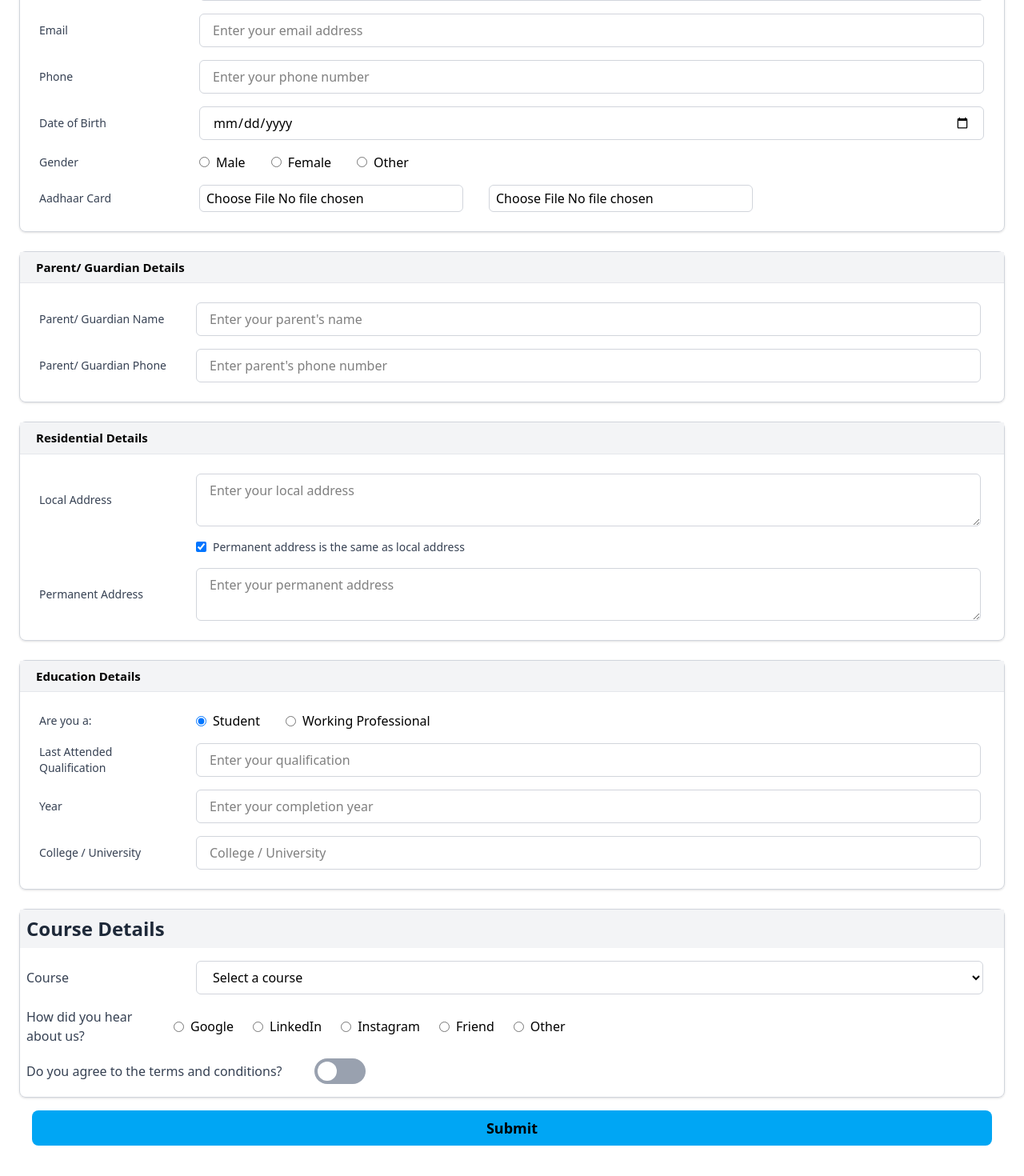
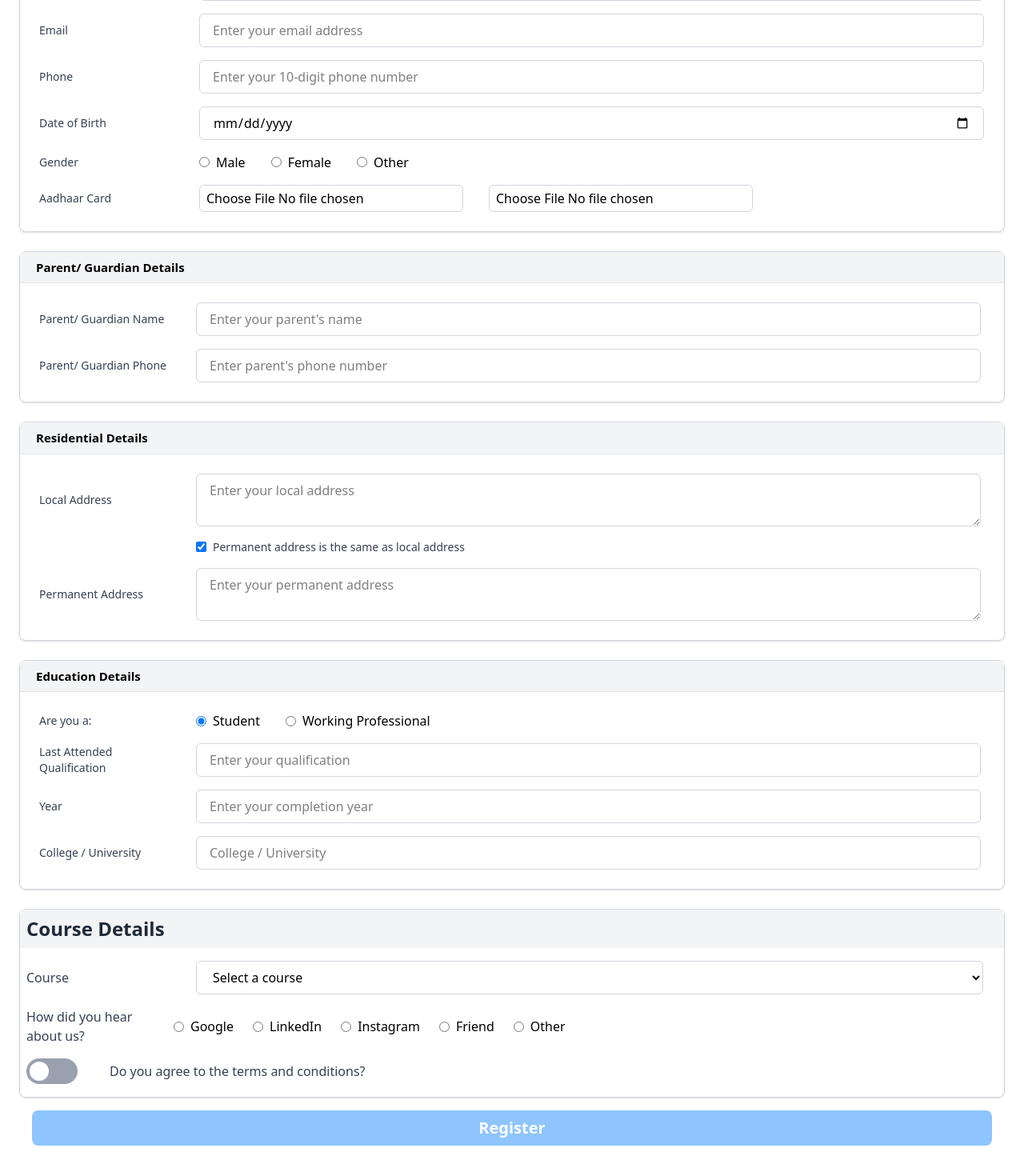
Before and after one commit to Tanmayshukla25/FslForm, a React (Vite) app in the folder Fsl-Form/: page / in a window 1280 px wide. Shown: the part 210-1680 px from the top of the page at 80% size. Built offline with nearby package versions, Linux system fonts and the light colour scheme.

Commit message:
Update Css And Add Limits

```diff
--- a/Fsl-Form/src/Components/Form.jsx
+++ b/Fsl-Form/src/Components/Form.jsx
@@ -1,4 +1,3 @@
-
 import { useState } from "react";
 import instance from "../axiosConfig";
 import { ToastContainer, toast } from "react-toastify";
@@ -49,7 +48,6 @@ const Form = () => {
       };
 
       reader.readAsDataURL(file);
-
 
       setFormValues((prev) => ({
         ...prev,
@@ -124,7 +122,6 @@ const Form = () => {
       setIsSubmitting(false);
     }
 
-
     setFormValues({
       name: "",
       email: "",
@@ -146,9 +143,8 @@ const Form = () => {
       course: "",
       source: "",
       friendName: "",
-    })
-
-  };
+    });
+  }
 
   function handlePopupAgree() {
     setIsChecked(true);
@@ -157,7 +153,7 @@ const Form = () => {
   function handlePopupCancel() {
     setIsChecked(false);
     setShowPopUp(false);
-  };
+  }
 
   return (
     <div className="mt-20 p-6">
@@ -176,6 +172,8 @@ const Form = () => {
             <input
               type="text"
               name="name"
+               minLength={4}
+              maxLength={15}
               placeholder="Enter your full name"
               className="w-full sm:w-[83%] px-4 py-2 border border-gray-300 rounded-md"
               value={formValues.name}
@@ -204,9 +202,12 @@ const Form = () => {
               Phone
             </label>
             <input
-              type="number"
+              type="tel"
               name="phone"
-              placeholder="Enter your phone number"
+              minLength={10}
+              maxLength={10}
+              pattern="[0-9]{10}"
+              placeholder="Enter your 10-digit phone number"
               className="w-full sm:w-[83%] px-4 py-2 border border-gray-300 rounded-md"
               value={formValues.phone}
               onChange={handleInputChange}
@@ -340,8 +341,11 @@ const Form = () => {
               Parent/ Guardian Phone
             </label>
             <input
-              type="number"
+              type="tel"
               name="parentPhone"
+              minLength={10}
+              maxLength={10}
+                pattern="[0-9]{10}"
               placeholder="Enter parent's phone number"
               className="w-full sm:w-[83%] px-4 py-2 border border-gray-300 rounded-md"
               value={formValues.parentPhone}
@@ -595,10 +599,7 @@ const Form = () => {
           )}
 
           <div className="flex flex-col sm:flex-row gap-8 items-center my-4">
-            <label className="mx-2 font-medium text-gray-700">
-              Do you agree to the terms and conditions?
-            </label>
-            <label className="relative w-16 h-8 cursor-pointer">
+            <label className="relative w-16 ml-2 h-8 cursor-pointer">
               <input
                 type="checkbox"
                 id="agree"
@@ -609,7 +610,7 @@ const Form = () => {
               />
               <span
                 className={`absolute top-0 left-0 w-full h-full rounded-full transition-all duration-300 ${
-                  isChecked ? "bg-green-500" : "bg-gray-400"
+                  isChecked ? "bg-green-700" : "bg-gray-400"
                 }`}
               ></span>
               <span
@@ -617,6 +618,9 @@ const Form = () => {
                   isChecked ? "transform translate-x-8" : ""
                 }`}
               ></span>
+            </label>
+            <label className="mx-2 font-medium text-gray-700">
+              Do you agree to the terms and conditions?
             </label>
           </div>
 
@@ -646,7 +650,7 @@ const Form = () => {
                     in termination of registration.
                   </li>
                 </ul>
-                <div className="flex justify-center gap-4">
+                <div className="flex items-center justify-between">
                   <button
                     className="px-4 py-2 bg-green-500 text-white rounded hover:bg-green-600"
                     onClick={handlePopupAgree}
@@ -664,19 +668,21 @@ const Form = () => {
             </div>
           )}
         </div>
-
-       <div className="mx-4 text-center bg-sky-500 text-black my-4 rounded-lg">
+        <div className="mx-4 text-center my-4 rounded-lg">
           <button
             type="submit"
-    className={`py-2 text-lg font-semibold w-full ${
-      isSubmitting ? "opacity-50 cursor-not-allowed" : ""
-    }`}
-    disabled={isSubmitting}
+            className={`py-2 text-lg font-semibold w-full rounded-lg text-black
+      ${
+        isSubmitting || !isChecked
+          ? "bg-blue-300 cursor-not-allowed text-white text-xl"
+          : "bg-blue-600 hover:bg-blue-500 text-xl text-white"
+      }
+    `}
+            disabled={isSubmitting || !isChecked}
           >
-    {isSubmitting ? "Submitting..." : "Submit"}
+            {isSubmitting ? "Loading..." : "Register"}
           </button>
         </div>
-
       </form>
     </div>
   );
```
Also changed, not shown: 7 other files (tests, documents, lock files or other folders). Lines whose indentation alone changed are shown as unchanged.
